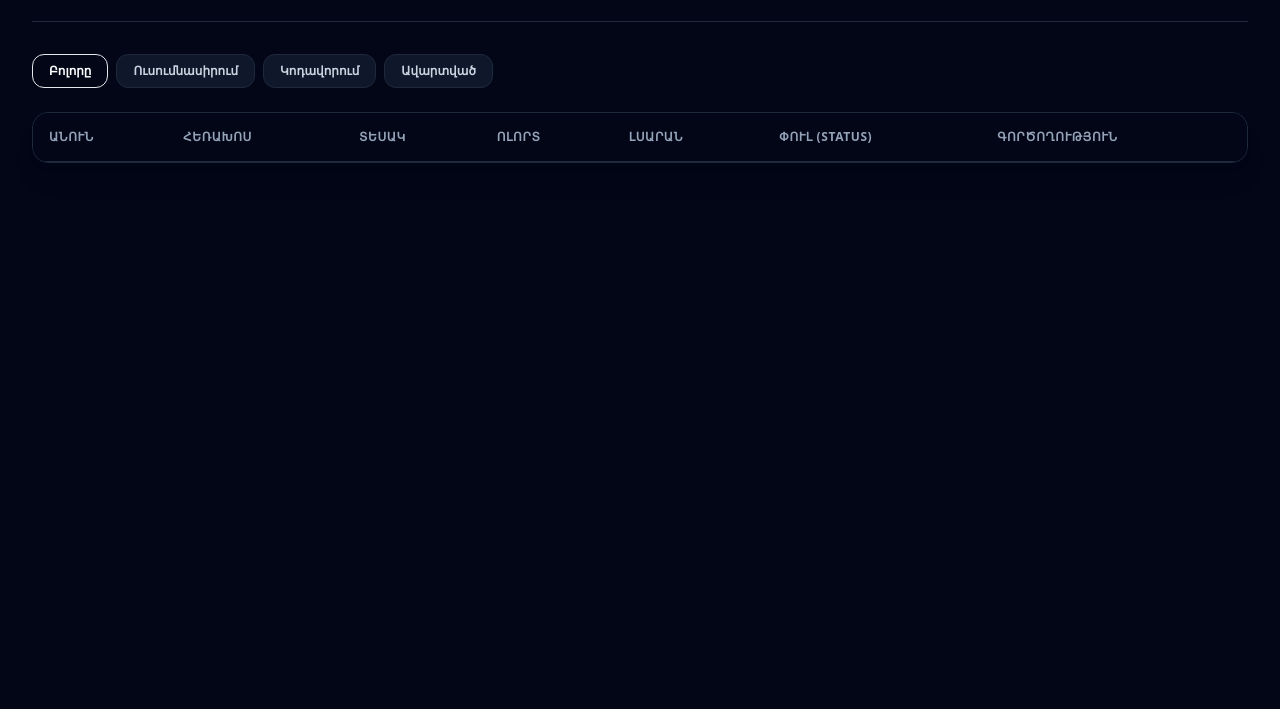
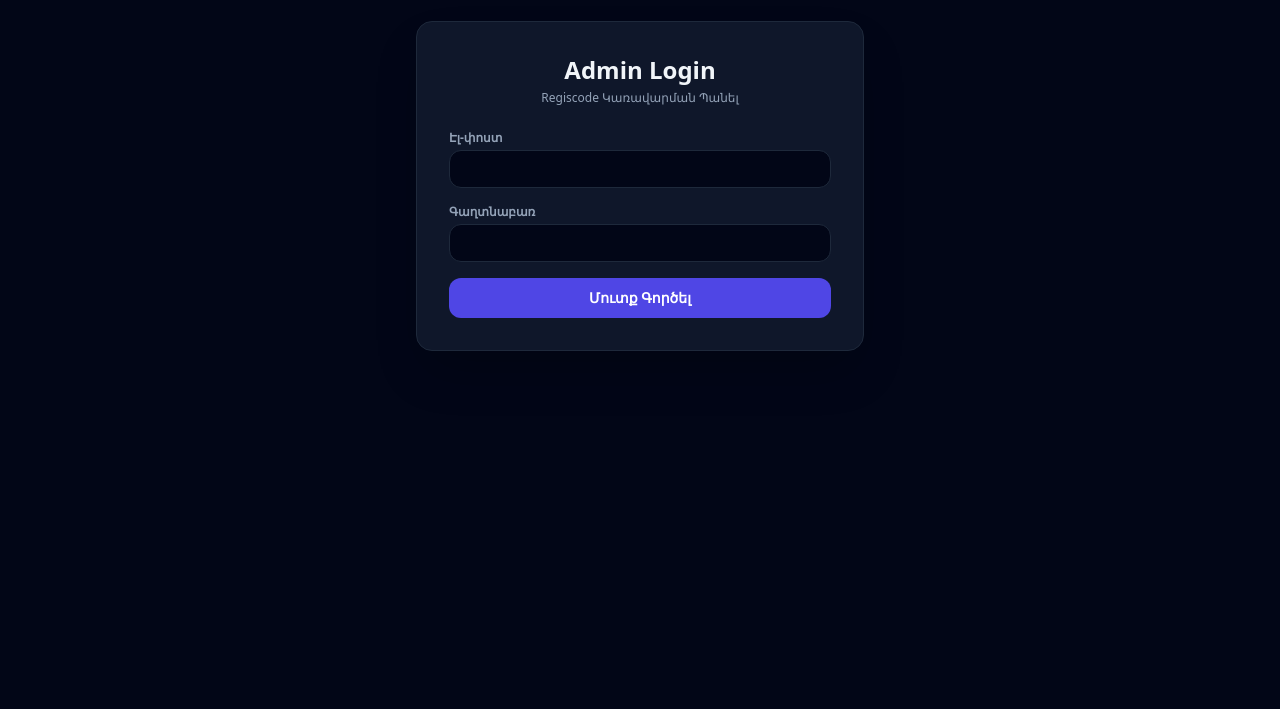
Before and after one commit to noromelk/regis, a plain HTML site: page nmn.html in a window 1280 px wide. Shown: the part 91-800 px from the top of the page. Drawn offline with nearby package versions, Linux system fonts and the light colour scheme; no server answers.

Commit message:
Implement login form and admin dashboard
Added login form and admin dashboard to nmn.html.

```diff
--- a/nmn.html
+++ b/nmn.html
@@ -8,20 +8,50 @@
 </head>
 <body class="bg-slate-950 text-slate-100 font-sans p-4 sm:p-8">
 
-  <div class="max-w-7xl mx-auto space-y-6">
+  <!-- 1. LOGIN FORM (Երևում է, երբ ադմինը մուտք չի գործել) -->
+  <div id="loginSection" class="max-w-md mx-auto my-20 bg-slate-900 border border-slate-800 p-8 rounded-2xl shadow-2xl">
+    <div class="text-center mb-6">
+      <h2 class="text-2xl font-bold">Admin Login</h2>
+      <p class="text-slate-400 text-xs mt-1">Regiscode Կառավարման Պանել</p>
+    </div>
+    <form id="loginForm" class="space-y-4">
+      <div>
+        <label class="block text-xs font-semibold text-slate-400 mb-1">Էլ-փոստ</label>
+        <input type="email" id="loginEmail" required class="w-full bg-slate-950 border border-slate-800 rounded-xl px-4 py-2 text-sm text-white focus:outline-none focus:border-indigo-500">
+      </div>
+      <div>
+        <label class="block text-xs font-semibold text-slate-400 mb-1">Գաղտնաբառ</label>
+        <input type="password" id="loginPassword" required class="w-full bg-slate-950 border border-slate-800 rounded-xl px-4 py-2 text-sm text-white focus:outline-none focus:border-indigo-500">
+      </div>
+      <p id="loginError" class="text-rose-500 text-xs hidden text-center"></p>
+      <button type="submit" class="w-full bg-indigo-600 hover:bg-indigo-500 text-white font-semibold py-2.5 rounded-xl transition text-sm">
+        Մուտք Գործել
+      </button>
+    </form>
+  </div>
 
+  <!-- 2. ADMIN DASHBOARD (Երևում է միայն LOGIN-ից հետո) -->
+  <div id="adminDashboard" class="max-w-7xl mx-auto space-y-6 hidden">
+
+    <!-- Header -->
     <div class="flex flex-col sm:flex-row items-start sm:items-center justify-between border-b border-slate-800 pb-6 gap-4">
       <div>
         <h1 class="text-2xl sm:text-3xl font-bold">Leads Admin Panel</h1>
         <p class="text-slate-400 text-sm">Մուտքային հայտեր և հաճախորդների կառավարում</p>
       </div>
-      <div class="bg-emerald-500/10 text-emerald-400 border border-emerald-500/20 px-4 py-2 rounded-xl text-sm font-semibold">
-        WhatsApp: +37433488275
+      <div class="flex items-center gap-4">
+        <div class="bg-emerald-500/10 text-emerald-400 border border-emerald-500/20 px-4 py-2 rounded-xl text-sm font-semibold">
+          WhatsApp: +37433488275
+        </div>
+        <button id="logoutBtn" class="bg-rose-600/20 text-rose-400 hover:bg-rose-600/30 border border-rose-500/20 px-4 py-2 rounded-xl text-xs font-bold transition">
+          Ելք
+        </button>
       </div>
     </div>
 
+    <!-- Filter Buttons -->
     <div class="flex flex-wrap gap-2 pt-2" id="filterContainer">
-      <button data-filter="all" class="filter-btn active bg-brand-600 text-white px-4 py-2 rounded-xl text-xs font-bold transition hover:bg-brand-500 border border-brand-500">
+      <button data-filter="all" class="filter-btn active bg-indigo-600 text-white px-4 py-2 rounded-xl text-xs font-bold transition border border-indigo-500">
         Բոլորը
       </button>
       <button data-filter="Ուսումնասիրում" class="filter-btn bg-slate-900 text-slate-300 border border-slate-800 px-4 py-2 rounded-xl text-xs font-bold hover:bg-slate-800 transition">
@@ -35,6 +65,7 @@
       </button>
     </div>
 
+    <!-- Leads Table -->
     <div class="bg-slate-900 border border-slate-800 rounded-2xl overflow-x-auto shadow-xl">
       <table class="w-full text-left text-sm text-slate-300 min-w-[800px]">
         <thead class="bg-slate-950 text-xs font-semibold uppercase tracking-wider text-slate-400 border-b border-slate-800">
@@ -49,7 +80,8 @@
           </tr>
         </thead>
         <tbody id="leadsTableBody" class="divide-y divide-slate-800">
-          </tbody>
+          <!-- Dynamically populated from Firestore -->
+        </tbody>
       </table>
     </div>
 
```
